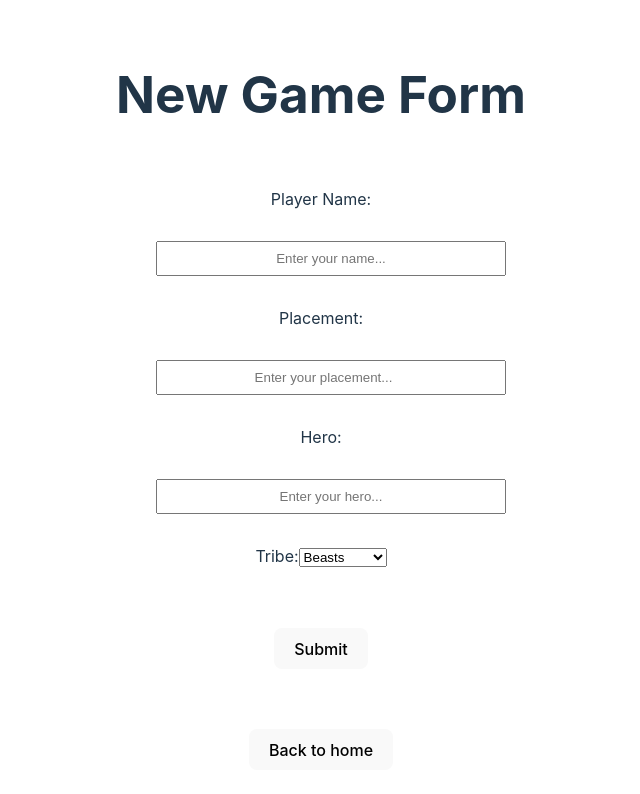
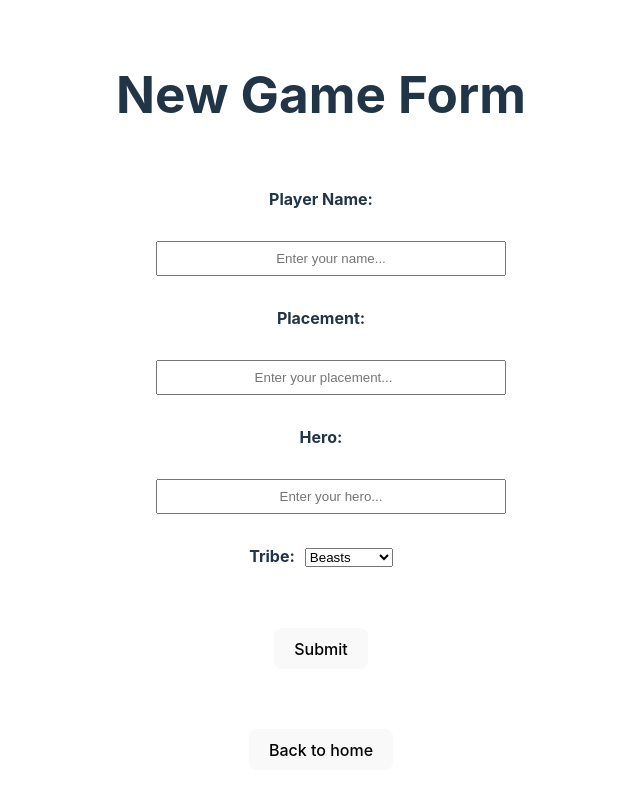
Before and after one commit to robbdouglas/hs-battlegrounds-stats, a React (Vite) app: page /new-game-form in a window 1280 px wide. Shown: the top 794 px of the page, without its empty margins (319-959 px from the left). Built offline with nearby package versions, Linux system fonts and the light colour scheme.

Commit message:
add css for dropdown

```diff
--- a/src/styles/NewGameForm.css
+++ b/src/styles/NewGameForm.css
@@ -8,6 +8,7 @@ form {
 label {
   margin-bottom: 0.5rem;
   text-align: center;
+  font-weight: bold;
 }
 
 input {
@@ -28,3 +29,7 @@ button {
   flex-direction: column;
   margin: 30px;
 }
+
+select {
+  margin-left: 10px;
+}
```
